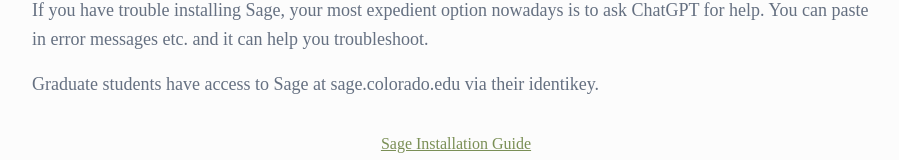
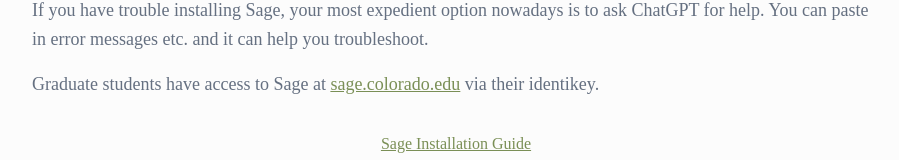
Before and after one commit to katestange/math-computation-hub, a React (Vite) app: page /#/sage-installation in a window 1280 px wide. Shown: the part 458-618 px from the top of the page, without its empty margins (184-1083 px from the left). Built offline with nearby package versions, Linux system fonts and the light colour scheme.

Commit message:
Make sage.colorado.edu link live
Make the sage.colorado.edu link live on the Sage Installation page.

```diff
--- a/src/pages/SageInstallation.tsx
+++ b/src/pages/SageInstallation.tsx
@@ -31,7 +31,7 @@ const SageInstallation = () => {
               If you have trouble installing Sage, your most expedient option nowadays is to ask ChatGPT for help. You can paste in error messages etc. and it can help you troubleshoot.
             </p>
             <p className="text-muted-foreground leading-relaxed text-lg mt-4">
-              Graduate students have access to Sage at sage.colorado.edu via their identikey.
+              Graduate students have access to Sage at <a href="https://sage.colorado.edu/" target="_blank" rel="noopener noreferrer" className="text-primary underline hover:no-underline">sage.colorado.edu</a> via their identikey.
             </p>
           </div>
 
```
